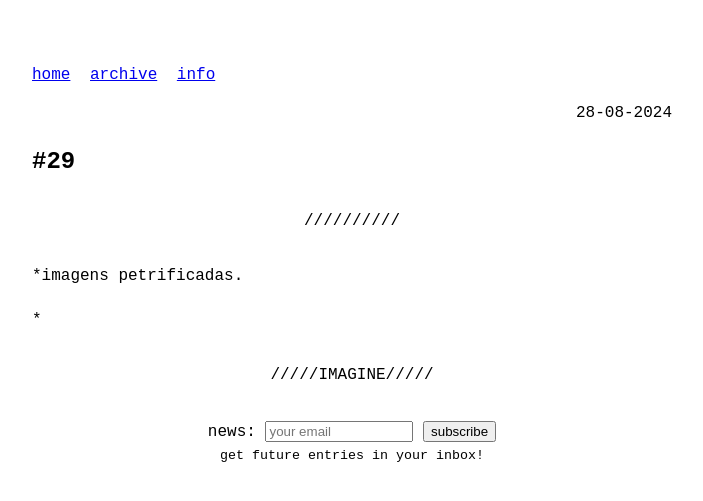
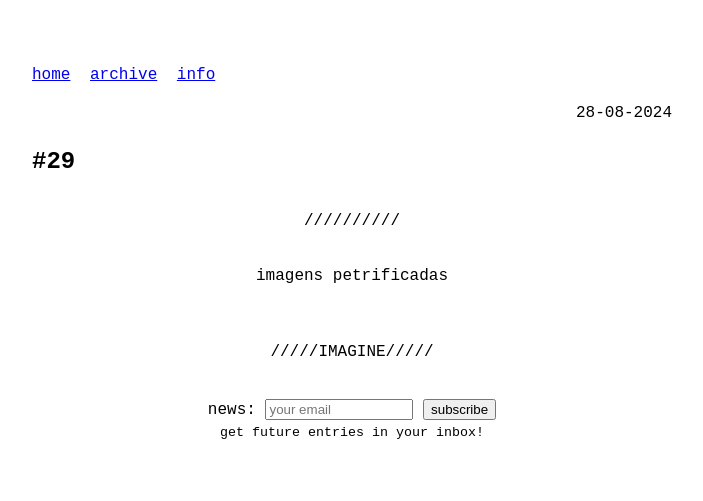
Before and after one commit to odaniloluna/odaniloluna.github.io, a Jekyll site: the page built from _posts/2024-08-28-#29.md, in a window 1280 px wide. Shown: the top 501 px of the page, without its empty margins (288-991 px from the left). Built offline with Jekyll 4.4.1, drawn with Linux system fonts in a browser that asks for light colours.

Commit message:
Update 2024-08-28-#29.md

```diff
--- a/_posts/2024-08-28-#29.md
+++ b/_posts/2024-08-28-#29.md
@@ -4,8 +4,7 @@ title: #29
 slug: #29
 ---
 ---
-<p class="description" style="text-align: justify;">
-*imagens petrificadas.
+<p class="description" style="text-align: center;">
+imagens petrificadas
   <br>
   <br>
-*
```
